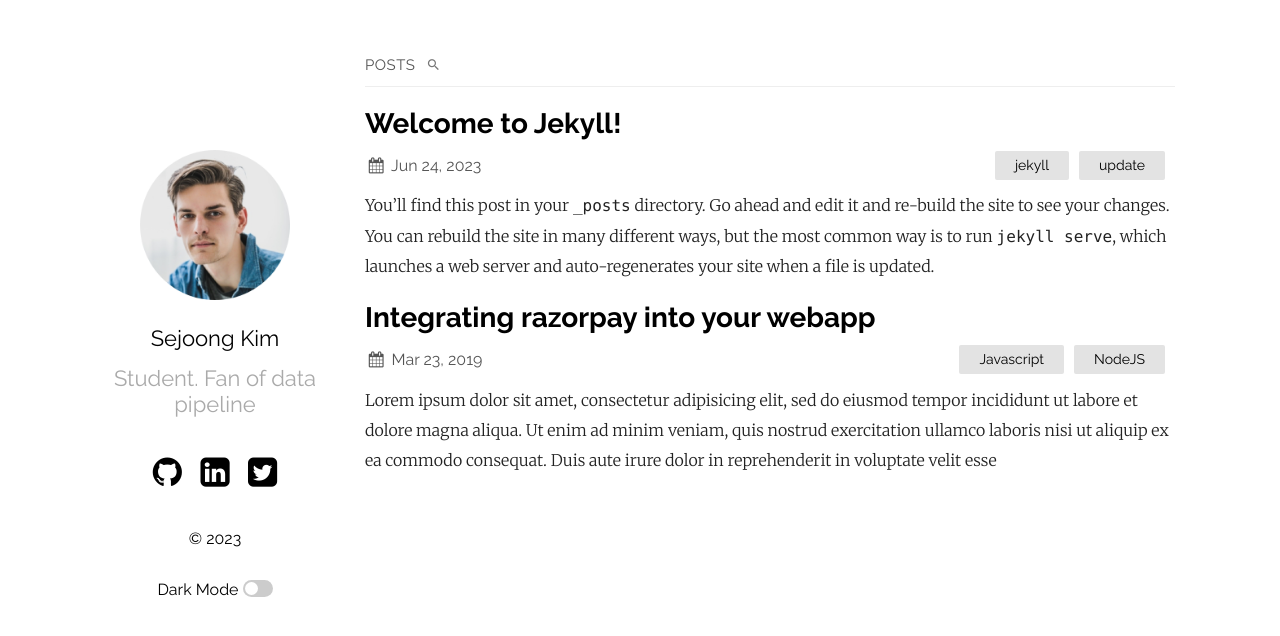
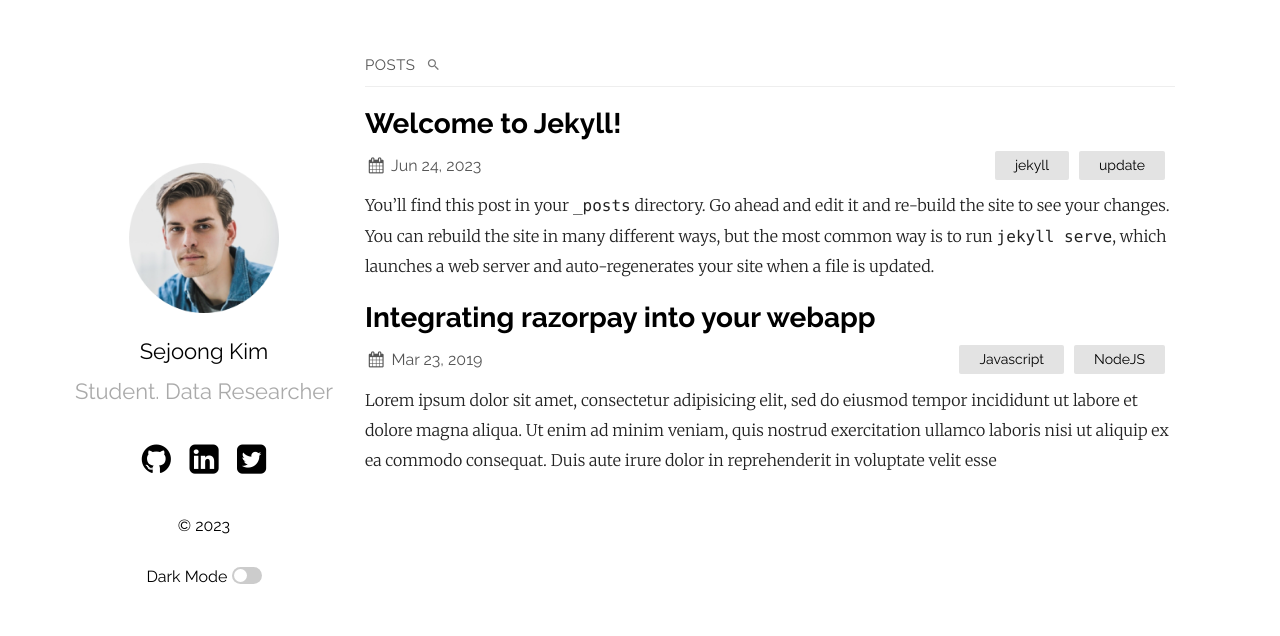
Before and after one commit to avgoutlier/avgoutlier.github.io, a Jekyll site: the page built from index.md, in a window 1280 px wide. Shown: the top 636 px of the page. Built offline with Jekyll 4.4.1, drawn with Linux system fonts in a browser that asks for light colours; part of the change alters nothing that is shown.

Commit message:
applying theme

```diff
--- a/_config.yml
+++ b/_config.yml
@@ -1,10 +1,8 @@
-title: Your awesome title
-author: GitHub User
+title: Deep Dive into Data
+author: Sejoong Kim
 email: sejoong26@yonsei.ac.kr
 description: > # this means to ignore newlines until "show_exerpts:"
-  Write an awesome description for your new site here. You can edit this
-  line in _config.yml. It will appear in your document head meta (for
-  Google search results) and in your feed.xml site description.
+  I'm sharing the things I learned and tried in data handling.
 show_excerpts: true # set to true to show excerpts on the homepage
 
 # Minima date format
@@ -13,7 +11,7 @@ sass:
   sass_dir: _sass
 plainwhite:
   name: Sejoong Kim
-  tagline: Student. Fan of data pipeline
+  tagline: Student. Data Researcher
   date_format: "%b %-d, %Y"
   sitemap: true # set to true to generate sitemap.xml content
   search: true # set to true to enable searchbar
```
